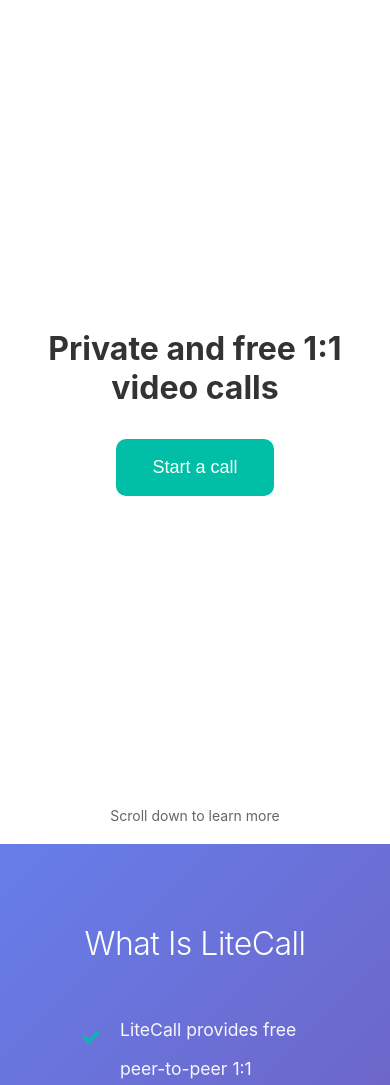
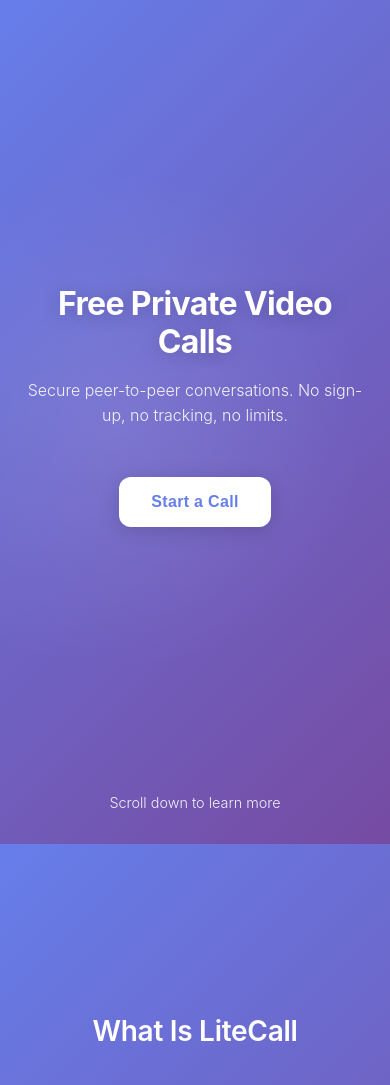
Before and after one commit to TimurNurlygayanov/litecall, a website: page public/index.html in a window 390 px wide. Shown: the top 1085 px of the page. Drawn offline with Linux system fonts and the light colour scheme; no server answers.

Commit message:
Improved SEO

```diff
--- a/public/index.html
+++ b/public/index.html
@@ -9,8 +9,8 @@
   <link rel="alternate icon" href="/favicon.svg" />
 
   <!-- Primary Meta Tags -->
-  <title>LiteCall - Free Private Peer-to-Peer Video Calls</title>
-  <meta name="title" content="LiteCall - Free Private Peer-to-Peer Video Calls" />
+  <title>LiteCall - Free Private Video Calls</title>
+  <meta name="title" content="LiteCall - Free Private Video Calls" />
   <meta name="description" content="Free and secure peer-to-peer 1:1 video calls. No authentication required, no tracking, no cookies. Private, secure, and free video calling service." />
   <meta name="keywords" content="video calls, peer to peer, free video chat, secure calls, private video calls, webRTC, online meetings, video conferencing" />
   <meta name="author" content="Timur Nurlygaianov" />
@@ -21,14 +21,14 @@
   <!-- Open Graph / Facebook -->
   <meta property="og:type" content="website" />
   <meta property="og:url" content="https://litecall.app/" />
-  <meta property="og:title" content="LiteCall - Free Private Peer-to-Peer Video Calls" />
+  <meta property="og:title" content="LiteCall - Free Private Video Calls" />
   <meta property="og:description" content="Free and secure peer-to-peer 1:1 video calls. No authentication required, no tracking, no cookies. Private, secure, and free." />
   <meta property="og:site_name" content="LiteCall" />
 
   <!-- Twitter -->
   <meta property="twitter:card" content="summary_large_image" />
   <meta property="twitter:url" content="https://litecall.app/" />
-  <meta property="twitter:title" content="LiteCall - Free Private Peer-to-Peer Video Calls" />
+  <meta property="twitter:title" content="LiteCall - Free Private Video Calls" />
   <meta property="twitter:description" content="Free and secure peer-to-peer 1:1 video calls. No authentication required, no tracking, no cookies. Private, secure, and free." />
   <style>
     * {
@@ -48,6 +48,8 @@
       background: #ffffff;
       color: #333;
       overflow-x: hidden;
+      font-size: 16px;
+      line-height: 1.6;
     }
 
     .page {
@@ -62,7 +64,26 @@
     }
 
     .page-1 {
-      background: #ffffff;
+      background: linear-gradient(135deg, #667eea 0%, #764ba2 100%);
+      color: #fff;
+      position: relative;
+      overflow: hidden;
+    }
+
+    .page-1::before {
+      content: '';
+      position: absolute;
+      top: 0;
+      left: 0;
+      right: 0;
+      bottom: 0;
+      background: radial-gradient(circle at 30% 50%, rgba(255, 255, 255, 0.1) 0%, transparent 50%);
+      pointer-events: none;
+    }
+
+    .page-1 > * {
+      position: relative;
+      z-index: 1;
     }
 
     .page-2 {
@@ -76,36 +97,58 @@
     }
 
     h1 {
-      font-size: 2.5rem;
-      margin-bottom: 2rem;
+      font-size: clamp(2rem, 5vw, 3.5rem);
+      margin-bottom: 1.5rem;
       text-align: center;
-      color: #333;
+      font-weight: 700;
+      line-height: 1.2;
+      letter-spacing: -0.02em;
+    }
+
+    .page-1 h1 {
+      color: #fff;
+      margin-bottom: 1rem;
+      text-shadow: 0 2px 20px rgba(0, 0, 0, 0.2);
+    }
+
+    .page-1 .subtitle {
+      font-size: clamp(1rem, 2.5vw, 1.25rem);
+      text-align: center;
+      color: rgba(255, 255, 255, 0.9);
+      margin-bottom: 3rem;
+      font-weight: 300;
+      max-width: 600px;
     }
 
     button {
-      padding: 1em 2em;
-      font-size: 18px;
+      padding: 1.1em 2.5em;
+      font-size: 1.1rem;
+      font-weight: 600;
       border: none;
-      border-radius: 10px;
-      background: #00bfa6;
-      color: white;
+      border-radius: 12px;
+      background: #fff;
+      color: #667eea;
       cursor: pointer;
-      transition: transform 0.2s, box-shadow 0.2s;
+      transition: all 0.3s ease;
+      box-shadow: 0 4px 20px rgba(0, 0, 0, 0.15);
+      letter-spacing: 0.02em;
     }
 
     button:hover {
-      transform: translateY(-2px);
-      box-shadow: 0 4px 12px rgba(0, 191, 166, 0.3);
+      transform: translateY(-3px);
+      box-shadow: 0 8px 30px rgba(0, 0, 0, 0.25);
+      background: #f8f9fa;
     }
 
     button:active {
-      transform: translateY(0);
+      transform: translateY(-1px);
     }
 
     #counter {
-      margin-top: 20px;
-      font-size: 16px;
-      color: #666;
+      margin-top: 2rem;
+      font-size: 0.95rem;
+      color: rgba(255, 255, 255, 0.85);
+      font-weight: 300;
     }
 
     .features {
@@ -115,11 +158,12 @@
     }
 
     .features h2 {
-      font-size: 2.5rem;
-      margin-bottom: 3rem;
+      font-size: clamp(1.75rem, 4vw, 2.25rem);
+      margin-bottom: 2.5rem;
       text-align: center;
-      font-weight: 300;
-      letter-spacing: -0.5px;
+      font-weight: 600;
+      letter-spacing: -0.01em;
+      line-height: 1.3;
     }
 
     .page-2 .features h2 {
@@ -132,12 +176,12 @@
 
     .features-list {
       list-style: none;
-      font-size: 1.3rem;
-      line-height: 2.2;
+      font-size: 1.1rem;
+      line-height: 1.8;
     }
 
     .features-list li {
-      margin: 1.5rem 0;
+      margin: 1.25rem 0;
       padding-left: 2.5rem;
       position: relative;
       color: rgba(255, 255, 255, 0.95);
@@ -156,9 +200,10 @@
       margin-top: 2.5rem;
       padding-top: 2rem;
       border-top: 1px solid rgba(255, 255, 255, 0.2);
-      font-size: 1.5rem;
-      font-weight: 600;
+      font-size: 1.25rem;
+      font-weight: 500;
       color: #fff;
+      line-height: 1.6;
     }
 
     .features-list li:last-child::before {
@@ -169,8 +214,12 @@
       margin-top: 3rem;
       padding-top: 2rem;
       text-align: left;
-      font-size: 0.95rem;
+      font-size: 1rem;
       line-height: 1.8;
+    }
+
+    .footer p {
+      margin: 0.75rem 0;
     }
 
     .page-2 .footer {
@@ -204,12 +253,18 @@
 
     .scroll-indicator {
       position: fixed;
-      bottom: 20px;
+      bottom: 30px;
       left: 50%;
       transform: translateX(-50%);
-      color: #666;
-      font-size: 14px;
+      color: rgba(255, 255, 255, 0.8);
+      font-size: 0.9rem;
+      font-weight: 300;
       animation: bounce 2s infinite;
+      opacity: 0.8;
+    }
+
+    .page-1 .scroll-indicator {
+      color: rgba(255, 255, 255, 0.9);
     }
 
     @keyframes bounce {
@@ -218,22 +273,38 @@
     }
 
     @media (max-width: 768px) {
-      h1 {
-        font-size: 2rem;
+      .page {
+        padding: 1.5rem;
+      }
+      .features {
+        padding: 2rem 1.5rem;
       }
       .features h2 {
-        font-size: 2rem;
+        margin-bottom: 2rem;
       }
       .features-list {
-        font-size: 1.1rem;
+        font-size: 1rem;
+        line-height: 1.7;
+      }
+      .features-list li {
+        margin: 1rem 0;
       }
       .features-list li:last-child {
-        font-size: 1.3rem;
+        font-size: 1.1rem;
+        margin-top: 2rem;
+        padding-top: 1.5rem;
       }
       .footer {
-        font-size: 0.85rem;
+        font-size: 0.9rem;
         margin-top: 2rem;
         padding-top: 1.5rem;
+      }
+      button {
+        padding: 1em 2em;
+        font-size: 1rem;
+      }
+      #counter {
+        font-size: 0.9rem;
       }
     }
   </style>
@@ -241,8 +312,9 @@
 <body>
   <!-- First Page -->
   <div class="page page-1">
-    <h1>Private and free 1:1 video calls</h1>
-    <button id="create">Start a call</button>
+    <h1>Free Private Video Calls</h1>
+    <p class="subtitle">Secure peer-to-peer conversations. No sign-up, no tracking, no limits.</p>
+    <button id="create">Start a Call</button>
     <div id="counter"></div>
     <div class="scroll-indicator">Scroll down to learn more</div>
   </div>
@@ -283,14 +355,21 @@
     };
 
     async function updateCounter() {
-      const res = await fetch("/stats");
-      const data = await res.json();
-      document.getElementById("counter").textContent =
-        `Total calls done: ${data.successful}`;
+      try {
+        const res = await fetch("/stats");
+        if (res.ok) {
+          const data = await res.json();
+          document.getElementById("counter").textContent =
+            `Total calls done: ${data.successful}`;
+        }
+      } catch (err) {
+        // Silently fail - counter is not critical
+        console.debug("Counter update failed:", err);
+      }
     }
 
+    // Update counter once on page load (no need to keep updating)
     updateCounter();
-    setInterval(updateCounter, 50);
 
     // Hide scroll indicator when user scrolls
     let scrollIndicator = document.querySelector('.scroll-indicator');
```
